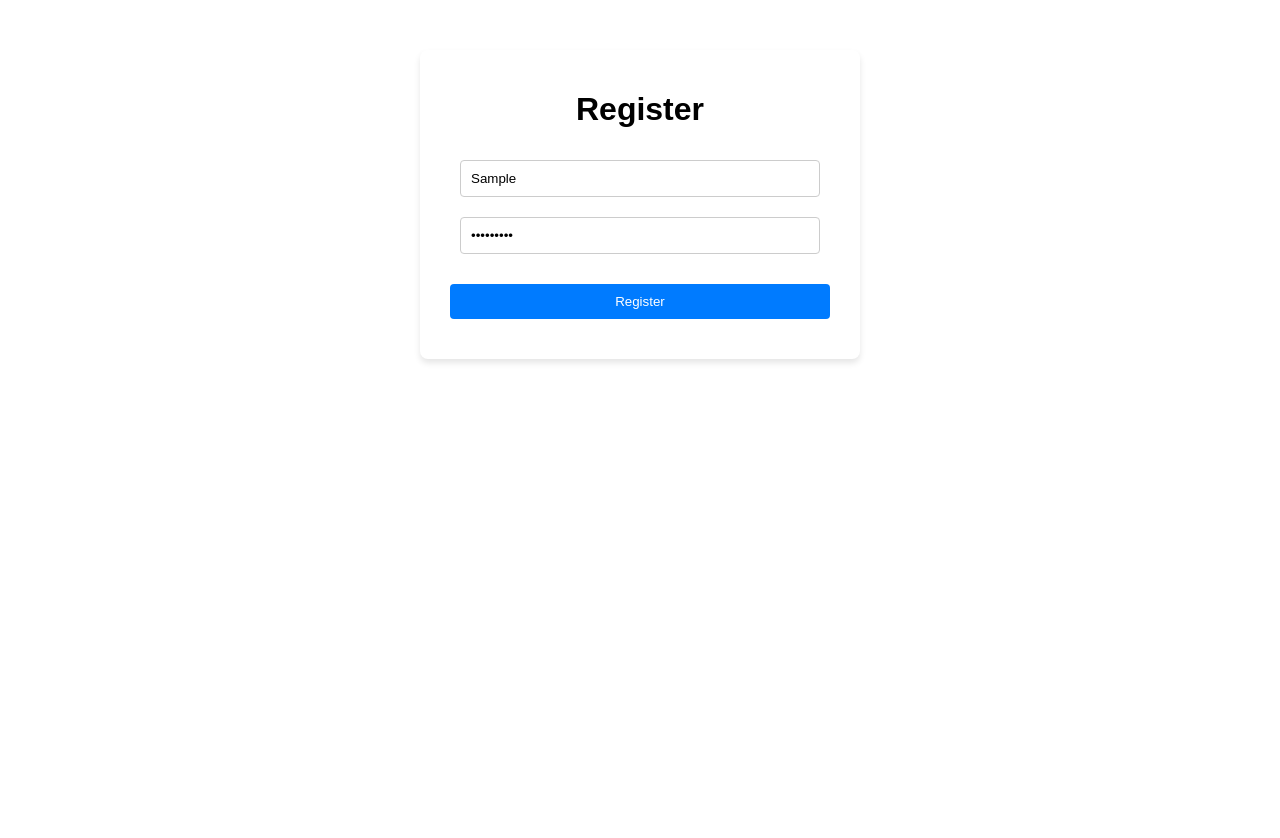
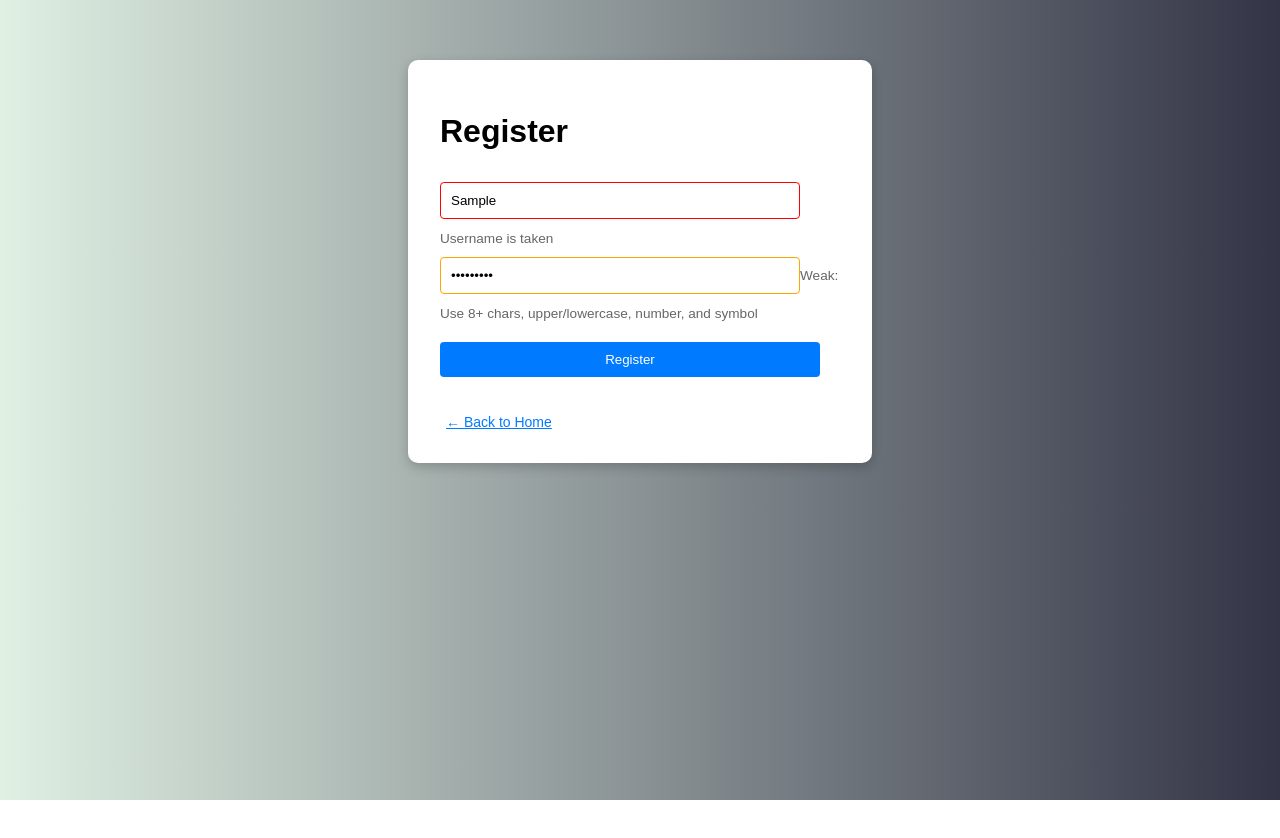
Before and after one commit to xxcel3/prodify-app, a React (Vite) app in the folder frontend/: page /register in a window 1280 px wide. Both pictures are taken after typing "Sample", "Sample123" into the empty fields and a click on the button "Register". Shown: the top 838 px of the page. After the commit the page ends 800 px from the top, so only its background shows below. Built offline with nearby package versions, Linux system fonts and the light colour scheme; no server answers.

Commit message:
Added taken username and passowrd requirement

```diff
--- a/frontend/src/components/Form.jsx
+++ b/frontend/src/components/Form.jsx
@@ -1,61 +1,108 @@
-import { useState } from "react";
+import { useState, useEffect } from "react";
 import api from "../api";
 import { useNavigate } from "react-router-dom";
 import { ACCESS_TOKEN, REFRESH_TOKEN } from "../constants";
-import "../styles/Form.css"
+import "../styles/Form.css";
 import LoadingIndicator from "./LoadingIndicator";
 
 function Form({ route, method }) {
   const [username, setUsername] = useState("");
   const [password, setPassword] = useState("");
+  const [usernameAvailable, setUsernameAvailable] = useState(null);
+  const [passwordFeedback, setPasswordFeedback] = useState("");
   const [loading, setLoading] = useState(false);
   const navigate = useNavigate();
 
   const name = method === "login" ? "Login" : "Register";
 
+  useEffect(() => {
+    const timeout = setTimeout(() => {
+      if (method === "register" && username.length > 2) {
+        api
+          .post("/api/user/check-username/", { username })
+          .then(() => setUsernameAvailable(true))
+          .catch(() => setUsernameAvailable(false));
+      }
+    }, 500);
+
+    return () => clearTimeout(timeout);
+  }, [username]);
+
+  useEffect(() => {
+    if (method === "register") {
+      const lengthOK = password.length >= 8;
+      const upper = /[A-Z]/.test(password);
+      const lower = /[a-z]/.test(password);
+      const number = /\d/.test(password);
+      const symbol = /[\W_]/.test(password);
+
+      if (!password) setPasswordFeedback("");
+      else if (lengthOK && upper && lower && number && symbol) setPasswordFeedback("Strong");
+      else setPasswordFeedback("Weak: Use 8+ chars, upper/lowercase, number, and symbol");
+    }
+  }, [password]);
+
   const handleSubmit = async (e) => {
+    e.preventDefault();
     setLoading(true);
-        e.preventDefault();
 
     try {
-            const res = await api.post(route, { username, password })
+      const res = await api.post(route, { username, password });
       if (method === "login") {
         localStorage.setItem(ACCESS_TOKEN, res.data.access);
         localStorage.setItem(REFRESH_TOKEN, res.data.refresh);
-                navigate("/")
+        navigate("/");
       } else {
-                navigate("/login")
+        navigate("/login");
       }
     } catch (error) {
-            alert(error)
+      alert("Registration failed");
     } finally {
-            setLoading(false)
+      setLoading(false);
     }
   };
 
   return (
     <form onSubmit={handleSubmit} className="form-container">
       <h1>{name}</h1>
+
       <input
-                className="form-input"
+        className={`form-input ${usernameAvailable === false ? "input-error" : ""}`}
         type="text"
         value={username}
         onChange={(e) => setUsername(e.target.value)}
         placeholder="Username"
       />
+      {username && (
+        <small className="feedback">
+          {usernameAvailable === false ? "Username is taken" : usernameAvailable ? "Username available" : ""}
+        </small>
+      )}
+
       <input
-                className="form-input"
+        className={`form-input ${passwordFeedback === "Strong" ? "input-success" : password && "input-warning"}`}
         type="password"
         value={password}
         onChange={(e) => setPassword(e.target.value)}
         placeholder="Password"
       />
+      {password && <small className="feedback">{passwordFeedback}</small>}
+
       {loading && <LoadingIndicator />}
-            <button className="form-button" type="submit">
+      <button className="form-button" type="submit" disabled={method === "register" && usernameAvailable === false}>
         {name}
+      </button>
+
+      {/* Back button */}
+      <button
+        type="button"
+        className="form-back-button"
+        onClick={() => navigate("/")}
+        >
+        ← Back to Home
       </button>
     </form>
   );
 }
 
-export default Form
+export default Form;
--- a/frontend/src/styles/Form.css
+++ b/frontend/src/styles/Form.css
@@ -1,13 +1,21 @@
+body {
+  margin: 0;
+  padding: 0;
+  background: linear-gradient(to right, #e0f0e3, #333446);
+  min-height: 100vh;
+  display: flex;
+  justify-content: center;
+  align-items: center;
+}
+
 .form-container {
-  display: flex;
-  flex-direction: column;
-  align-items: center;
-  justify-content: center;
-  margin: 50px auto;
-  padding: 20px;
-  border-radius: 8px;
-  box-shadow: 0 4px 6px rgba(0, 0, 0, 0.1);
+  background-color: white;
+  padding: 2rem;
+  border-radius: 10px;
+  box-shadow: 0 4px 12px rgba(0, 0, 0, 0.2);
+  width: 100%;
   max-width: 400px;
+  margin-top: 60px;
 }
 
 .form-input {
@@ -34,3 +42,35 @@
 .form-button:hover {
   background-color: #0056b3;
 }
+
+.feedback {
+  font-size: 0.85rem;
+  color: #666;
+  margin-bottom: 8px;
+}
+
+.input-error {
+  border: 1px solid red;
+}
+
+.input-success {
+  border: 1px solid green;
+}
+
+.input-warning {
+  border: 1px solid orange;
+}
+
+.form-back-button {
+  margin-top: 1rem;
+  background-color: transparent;
+  border: none;
+  color: #007bff;
+  font-size: 14px;
+  cursor: pointer;
+  text-decoration: underline;
+}
+
+.form-back-button:hover {
+  color: #0056b3;
+}
```
Also changed, not shown: 2 other files (tests, documents, lock files or other folders). Lines whose indentation alone changed are shown as unchanged.
